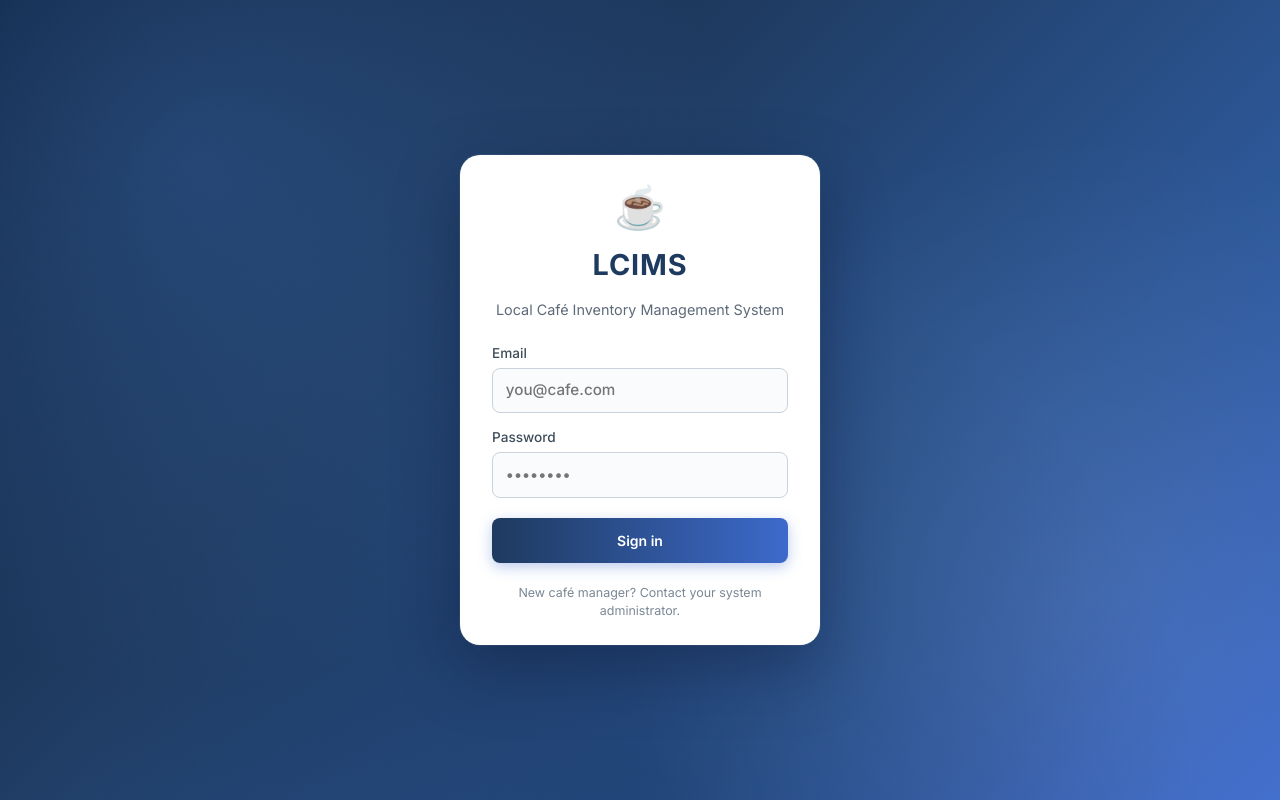
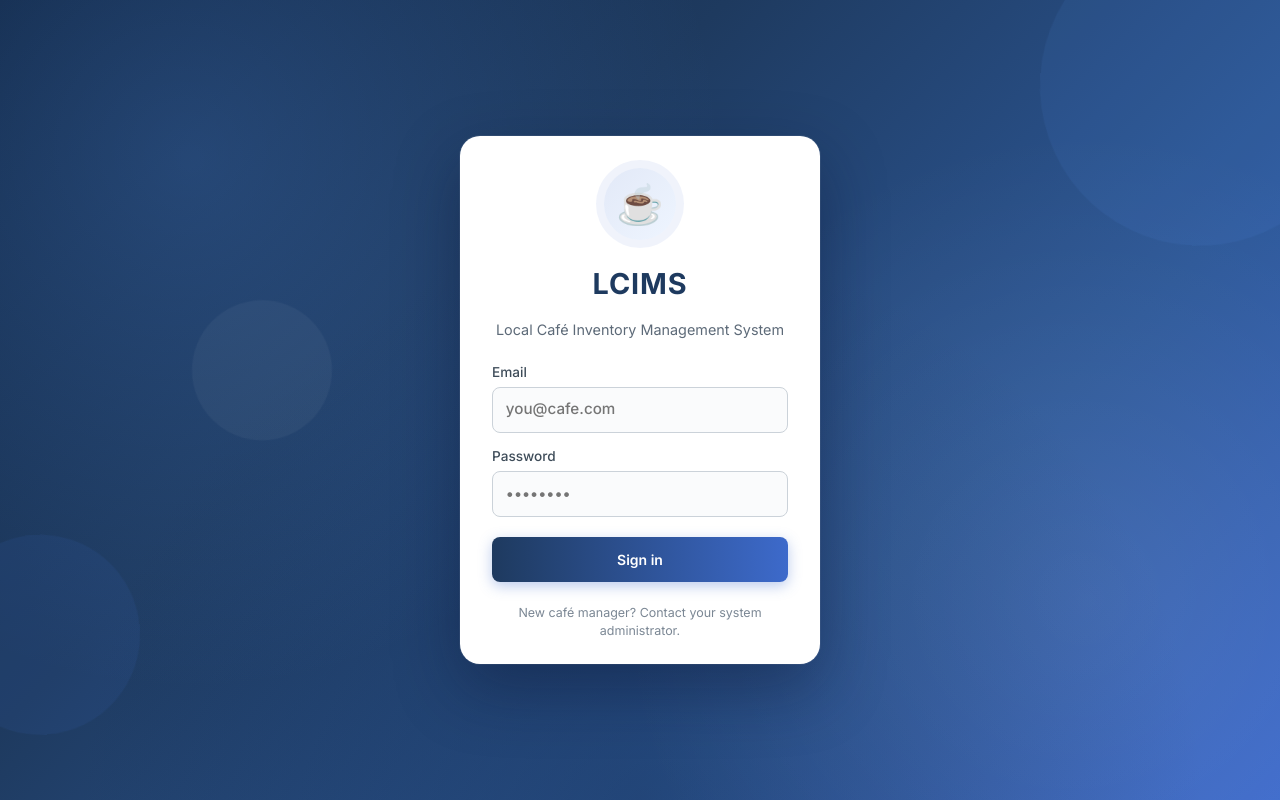
Before and after one commit to md-minhazul-amin/lcims, a React (Create React App) app in the folder client/: page /login in a window 1280 px wide. Built offline with nearby package versions, Linux system fonts and the light colour scheme.

Commit message:
Update App.css

```diff
--- a/client/src/App.css
+++ b/client/src/App.css
@@ -285,6 +285,40 @@ h1 {
     pointer-events: none;
 }
 
+.lcims-login-shape {
+    position: absolute;
+    border-radius: 50%;
+    pointer-events: none;
+    z-index: 0;
+}
+
+.lcims-login-shape-1 {
+    width: 320px;
+    height: 320px;
+    background: rgba(91, 157, 255, 0.08);
+    top: -60px;
+    right: -80px;
+    animation: floatA 8s ease-in-out infinite;
+}
+
+.lcims-login-shape-2 {
+    width: 200px;
+    height: 200px;
+    background: rgba(61, 106, 203, 0.1);
+    bottom: 80px;
+    left: -60px;
+    animation: floatB 10s ease-in-out infinite;
+}
+
+.lcims-login-shape-3 {
+    width: 140px;
+    height: 140px;
+    background: rgba(255, 255, 255, 0.04);
+    top: 40%;
+    left: 15%;
+    animation: floatA 12s ease-in-out infinite reverse;
+}
+
 .lcims-login-card {
     position: relative;
     z-index: 1;
@@ -302,6 +336,7 @@ h1 {
     flex-direction: column;
     gap: 0.85rem;
     text-align: center;
+    animation: fadeInUp 0.4s ease both;
 }
 
 .lcims-login-card:hover {
@@ -310,8 +345,24 @@ h1 {
         0 0 0 1px rgba(255, 255, 255, 0.12);
 }
 
+.lcims-login-icon-ring {
+    width: 72px;
+    height: 72px;
+    border-radius: 50%;
+    background: linear-gradient(
+        135deg,
+        rgba(61, 106, 203, 0.15),
+        rgba(91, 157, 255, 0.1)
+    );
+    display: flex;
+    align-items: center;
+    justify-content: center;
+    box-shadow: 0 0 0 8px rgba(61, 106, 203, 0.08);
+    margin: 0 auto 0.5rem;
+}
+
 .lcims-login-icon {
-    font-size: 2.6rem;
+    font-size: 2.4rem;
     line-height: 1;
 }
 
@@ -345,12 +396,12 @@ h1 {
     border-radius: var(--radius-sm);
     font-size: 0.95rem;
     background: #fafbfc;
-    transition: all 0.2s ease;
+    transition: border-color 0.18s, box-shadow 0.18s, background 0.18s;
 }
 
 .lcims-login-field input:focus {
     outline: none;
-    border-color: var(--blue);
+    border-color: #3d6acb;
     background: #ffffff;
     box-shadow: 0 0 0 3px rgba(61, 106, 203, 0.18);
 }
@@ -366,6 +417,15 @@ h1 {
     cursor: pointer;
     box-shadow: 0 4px 14px rgba(61, 106, 203, 0.35);
     transition: all 0.2s ease;
+    display: inline-flex;
+    align-items: center;
+    justify-content: center;
+}
+
+.lcims-login-spinner {
+    display: inline-block;
+    animation: spin 0.8s linear infinite;
+    margin-right: 6px;
 }
 
 .lcims-login-submit:hover:not(:disabled) {
@@ -402,6 +462,7 @@ h1 {
     font-size: 0.85rem;
     text-align: left;
     line-height: 1.4;
+    animation: fadeInDown 0.2s ease both;
 }
 
 /* ===========================================================================
@@ -522,10 +583,27 @@ h1 {
     }
 }
 
+@keyframes floatA {
+    0%,
+    100% {
+        transform: translateY(0) rotate(0deg);
+    }
+    50% {
+        transform: translateY(-20px) rotate(5deg);
+    }
+}
+
+@keyframes floatB {
+    0%,
+    100% {
+        transform: translateY(0) rotate(0deg);
+    }
+    50% {
+        transform: translateY(15px) rotate(-4deg);
+    }
+}
+
 @keyframes spin {
-    from {
-        transform: rotate(0deg);
-    }
     to {
         transform: rotate(360deg);
     }
```
